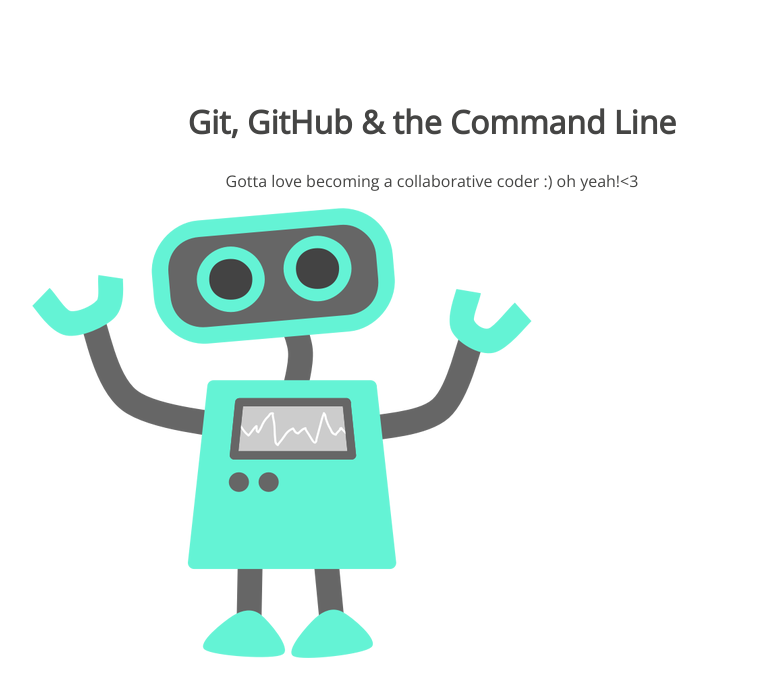
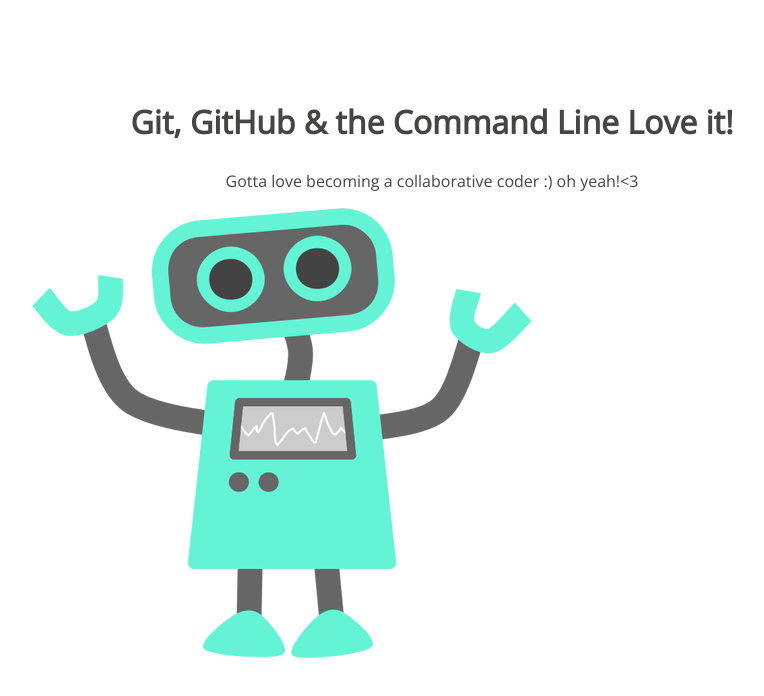
Before and after one commit to skoless/105-project, a plain HTML site: page index.html in a window 1280 px wide. Shown: the whole page, without its empty margins (208-972 px from the left). Drawn offline with nearby package versions, Linux system fonts and the light colour scheme.

Commit message:
title text changes

```diff
--- a/index.html
+++ b/index.html
@@ -8,7 +8,7 @@
 </head>
 <body>
 	<section>
-		<h1>Git, GitHub & the Command Line</h1>
+		<h1>Git, GitHub & the Command Line Love it!</h1>
 		<p>Gotta love becoming a collaborative coder :) oh yeah!<3</p>
 		<img src="img/happy-blue-robot.png">
 	</section>
```
